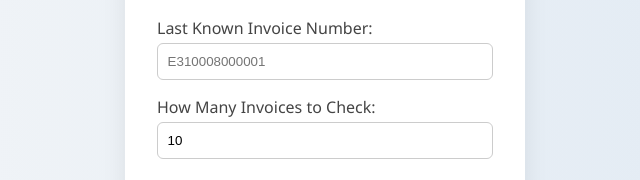
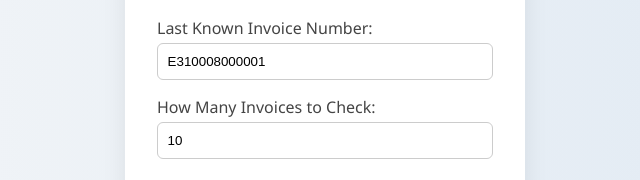
Before and after one commit to anmatths/Dominicana, a plain HTML site: page index.html in a window 1280 px wide. Shown: the part 292-472 px from the top of the page, 315-955 px from the left. Drawn offline with Linux system fonts and the light colour scheme.

Commit message:
added default value

```diff
--- a/index.html
+++ b/index.html
@@ -14,7 +14,7 @@
     <h2>Find Next Available Invoice in Dominican Republic</h2>
 
     <label for="lastInvoice">Last Known Invoice Number:</label>
-    <input type="text" id="lastInvoice" placeholder="E310008000001" required />
+    <input type="text" id="lastInvoice" placeholder="E310008000001" required value="E310008000001"/>
 
     <label for="searchRange">How Many Invoices to Check:</label>
     <input type="number" id="searchRange" required value="10" min="1" />
```
